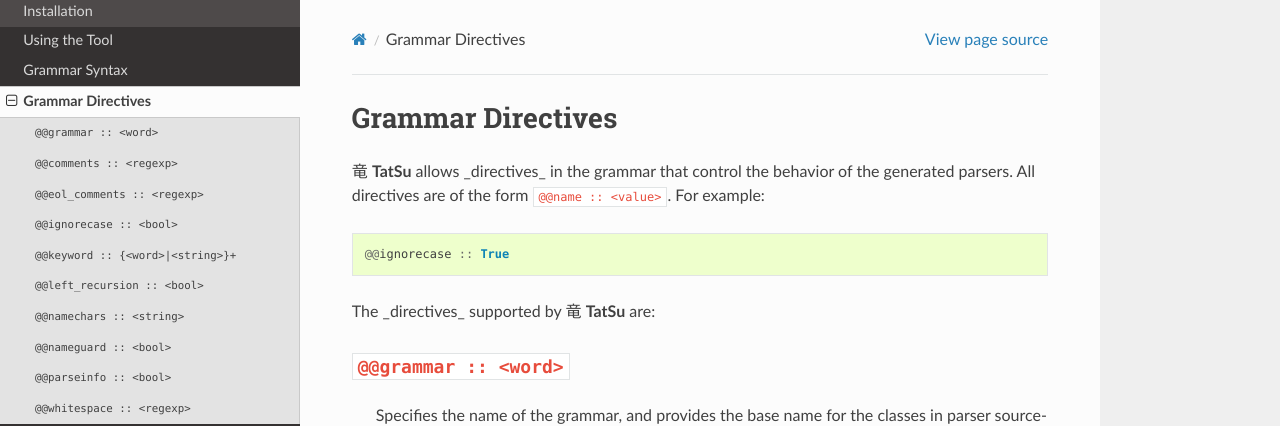
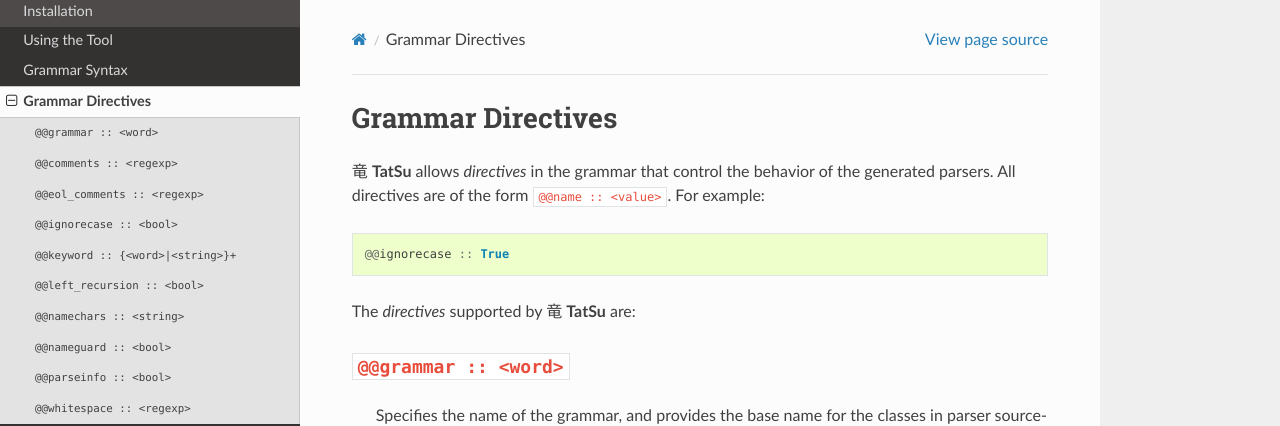
Before and after one commit to neogeny/TatSu, a Sphinx documentation site: the page built from docs/directives.rst, in a window 1280 px wide and 900 px high. Shown: the top 426 px of the window. Built offline with Sphinx 7.4.7 and the Read the Docs theme 2.0.0, drawn with Linux system fonts in a browser that asks for light colours.

Commit message:
[docs] fix format bugs

```diff
--- a/docs/directives.rst
+++ b/docs/directives.rst
@@ -4,14 +4,14 @@
 Grammar Directives
 ------------------
 
-|TatSu| allows _directives_ in the grammar that control the behavior of the generated parsers. All directives are of the form ``@@name :: <value>``. For example:
+|TatSu| allows *directives* in the grammar that control the behavior of the generated parsers. All directives are of the form ``@@name :: <value>``. For example:
 
 .. code:: ocaml
 
     @@ignorecase :: True
 
 
-The _directives_ supported by |TatSu| are:
+The *directives* supported by |TatSu| are:
 
 
 ``@@grammar :: <word>``
```
